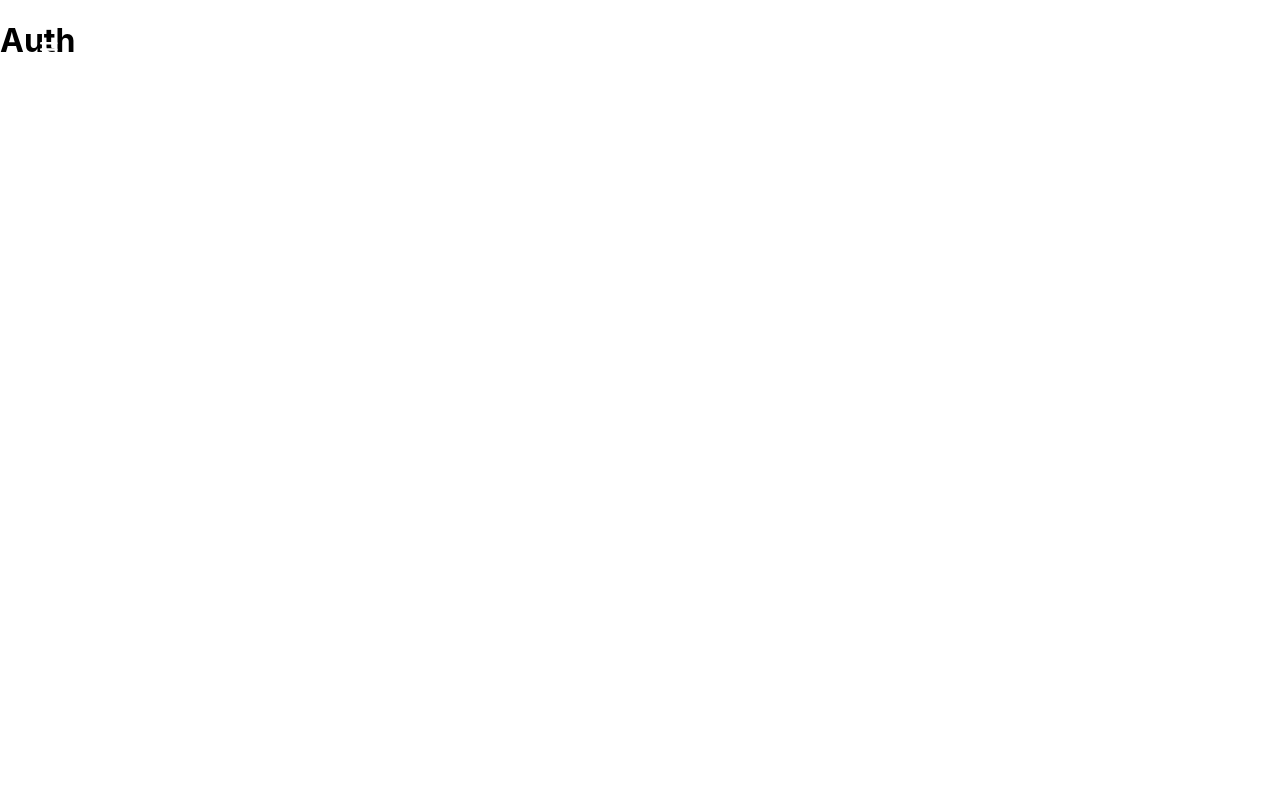
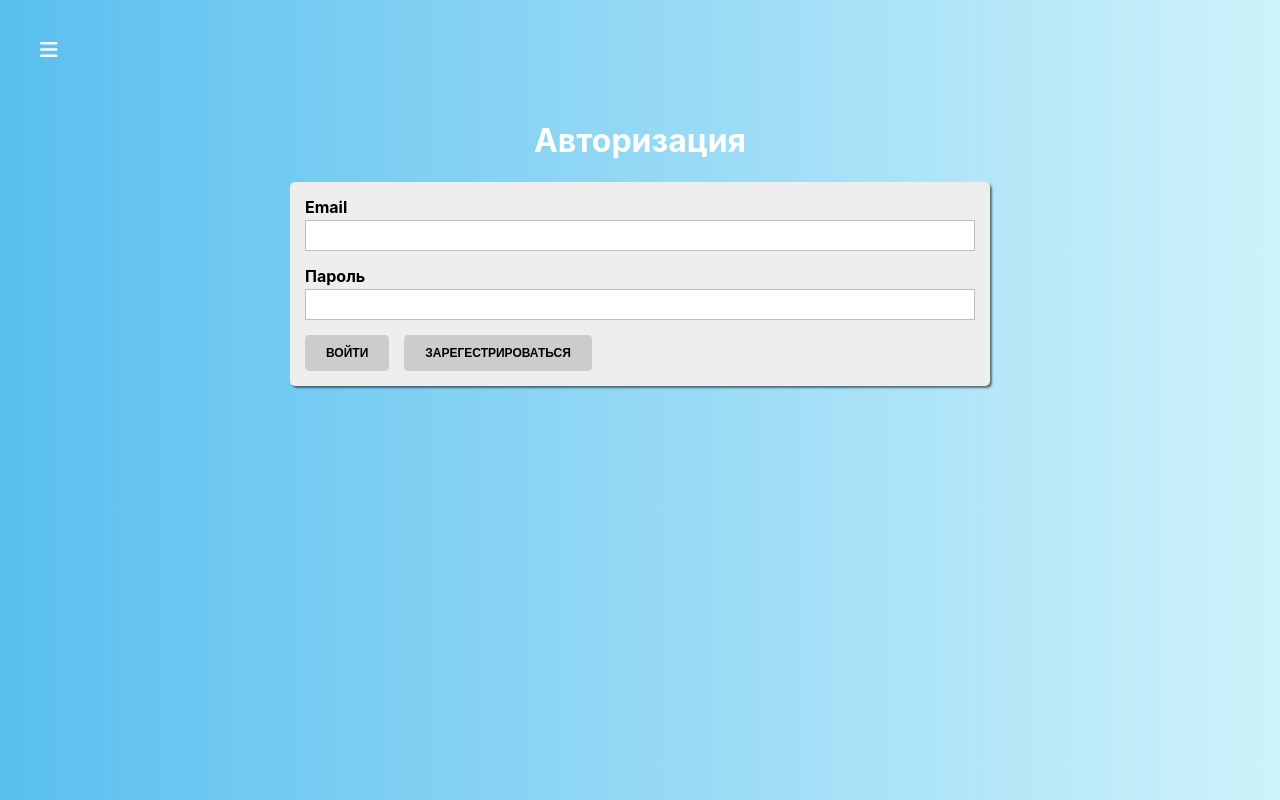
Before and after one commit to DanyloVelizhanskyi/react-quiz-app, a React app: page /auth in a window 1280 px wide. Built offline with nearby package versions, Linux system fonts and the light colour scheme.

Commit message:
autorization form add

```diff
--- /dev/null
+++ b/src/components/UI/Input/Input.js
@@ -0,0 +1,36 @@
+import React from 'react'
+import classes from './Input.module.css'
+
+function isInvalid({valid, touched, shouldValidate}) {
+    return !valid && shouldValidate && touched
+}
+
+const Input = props => {
+    const inputType = props.type || 'text'
+    const cls = [classes.Input]
+    const htmlFor = `${inputType}-${Math.random()}`
+
+    if (isInvalid(props)) {
+        cls.push(classes.invalid)
+    }
+
+    return (
+        <div className={cls.join(' ')}>
+            <label htmlFor="">{props.label}</label>
+            <input
+                type={inputType}
+                id={htmlFor}
+                value={props.value}
+                onChange={props.onChange}
+            />
+
+            {
+                isInvalid(props)
+                ? <span>{props.errorMessage || 'Введите верное значение'}</span>
+                : null
+            }
+        </div>
+    )
+}
+
+export default Input
--- /dev/null
+++ b/src/components/UI/Input/Input.module.css
@@ -0,0 +1,31 @@
+.Input {
+    margin-bottom: 15px;
+}
+
+.Input label {
+    margin-bottom: 3px;
+    padding: 0;
+    display: block;
+    font-weight: bold;
+}
+
+.Input input {
+    display: block;
+    box-sizing: border-box;
+    border: 1px solid #bebebe;
+    padding: 7px;
+    margin: 0 0 5px;
+    width: 100%;
+    outline: none;
+    transition: all 300ms ease-in-out;
+}
+
+.Input span {
+    color: #f01f30;
+    font-size: 12px;
+    font-weight: bold;
+}
+
+.Input.invalid label {
+    color: #f01f30;
+}
--- a/src/containers/Auth/Auth.js
+++ b/src/containers/Auth/Auth.js
@@ -1,10 +1,145 @@
-import React, {Component} from 'react'
+import React, { Component } from 'react'
+import classes from './Auth.module.css'
+import Button from '../../components/UI/Button/Button'
+import Input from '../../components/UI/Input/Input'
+
+function validateEmail(email) {
+    const re = /^(([^<>()\[\]\\.,;:\s@"]+(\.[^<>()\[\]\\.,;:\s@"]+)*)|(".+"))@((\[[0-9]{1,3}\.[0-9]{1,3}\.[0-9]{1,3}\.[0-9]{1,3}\])|(([a-zA-Z\-0-9]+\.)+[a-zA-Z]{2,}))$/;
+    return re.test(String(email).toLowerCase());
+}
 
 export default class Auth extends Component {
+
+    state = {
+        isFormValid: false,
+        formControls: {
+            email: {
+                value: '',
+                type: 'email',
+                label: 'Email',
+                errorMessage: 'Введите корректный email',
+                valid: false,
+                touched: false,
+                validation: {
+                    required: true,
+                    email: true
+                }
+            },
+            password: {
+                value: '',
+                type: 'password',
+                label: 'Пароль',
+                errorMessage: 'Введите корректный пароль',
+                valid: false,
+                touched: false,
+                validation: {
+                    required: true,
+                    minLength: 6
+                }
+            }
+        }
+    }
+
+    loginHandler = () => {
+
+    }
+
+    registerHandler = () => {
+
+    }
+
+    submitHandler = event => {
+        event.preventDefault()
+    }
+
+    validateControl(value, validation) {
+        if (!validation) {
+            return true
+        }
+
+        let isValid = true
+
+        if (validation.required) {
+            isValid = value.trim() !== '' && isValid
+        }
+
+        if (validation.email) {
+            isValid = validateEmail(value) && isValid
+        }
+
+        if (validation.minLength) {
+            isValid = value.length >= validation.minLength && isValid
+        }
+
+        return isValid
+    }
+
+    onChangeHandler = (event, controlName) => {
+        const formControls = { ...this.state.formControls }
+        const control = { ...formControls[controlName] }
+
+        control.value = event.target.value
+        control.touched = true
+        control.valid = this.validateControl(control.value, control.validation)
+        formControls[controlName] = control
+
+        let isFormValid = true
+
+        Object.keys(formControls).forEach(name => {
+            isFormValid = formControls[name].valid && isFormValid
+        })
+
+        this.setState({
+          formControls, isFormValid
+        })
+    }
+
+    renderInputs() {
+         return Object.keys(this.state.formControls).map((controlName, index) => {
+             const control = this.state.formControls[controlName]
+           return (
+               <Input
+                    key={controlName + index}
+                    type={control.type}
+                    value={control.value}
+                    valid={control.valid}
+                    touched={control.touched}
+                    label={control.label}
+                    shouldValidate={!!control.validation}
+                    errorMessage={control.errorMessage}
+                    onChange={event => this.onChangeHandler(event, controlName)}
+               />
+           )
+        })
+    }
+
     render() {
         return (
-            <div>
-                <h1>Auth</h1>
+            <div className={classes.Auth}>
+                <div>
+                    <h1>Авторизация</h1>
+
+                    <form onSubmit={this.submitHandler} className={classes.AuthForm}>
+
+                        { this.renderInputs() }
+
+                        <Button
+                            type="success"
+                            onClick={this.loginHandler}
+                            disabled={!this.state.isFormValid}
+                        >
+                            Войти
+                        </Button>
+
+                        <Button
+                            type="primary"
+                            onClick={this.registerHandler}
+                            disabled={!this.state.isFormValid}
+                        >
+                            Зарегестрироваться
+                        </Button>
+                    </form>
+                </div>
             </div>
         )
     }
--- /dev/null
+++ b/src/containers/Auth/Auth.module.css
@@ -0,0 +1,26 @@
+.Auth {
+    display: flex;
+    justify-content: center;
+    padding-top: 100px;
+    flex-grow: 1;
+    width: 100%;
+    background: linear-gradient(270deg, #cef2fa 0%, #59bfef 100%);
+}
+
+.Auth > div {
+    width: 100%;
+    max-width: 700px;
+    padding: 0 20px;
+}
+
+.Auth h1 {
+    color: #fff;
+    text-align: center;
+}
+
+.AuthForm {
+    background: #eee;
+    box-shadow: 2px 2px 2px rgba(0, 0, 0, .5);
+    padding: 15px;
+    border-radius: 5px;
+}
```
Also changed, not shown: src/containers/QuizCreator/QuizCreator.module.css (added).
